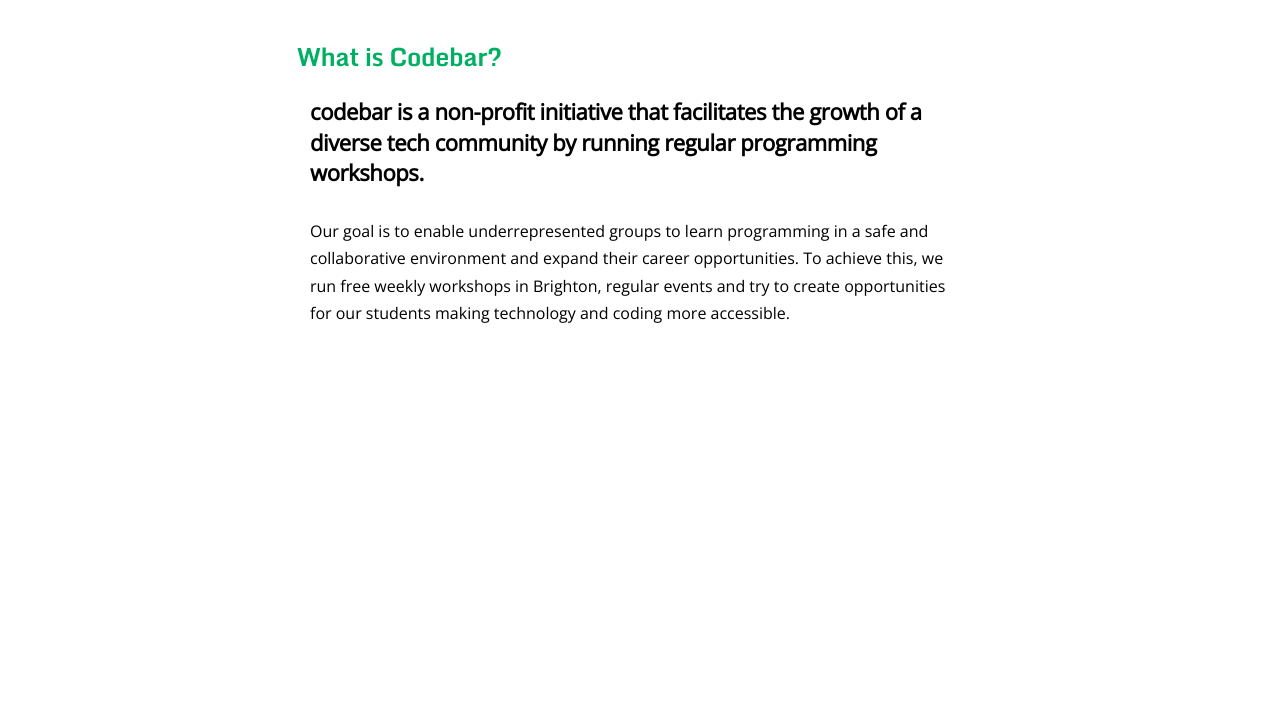
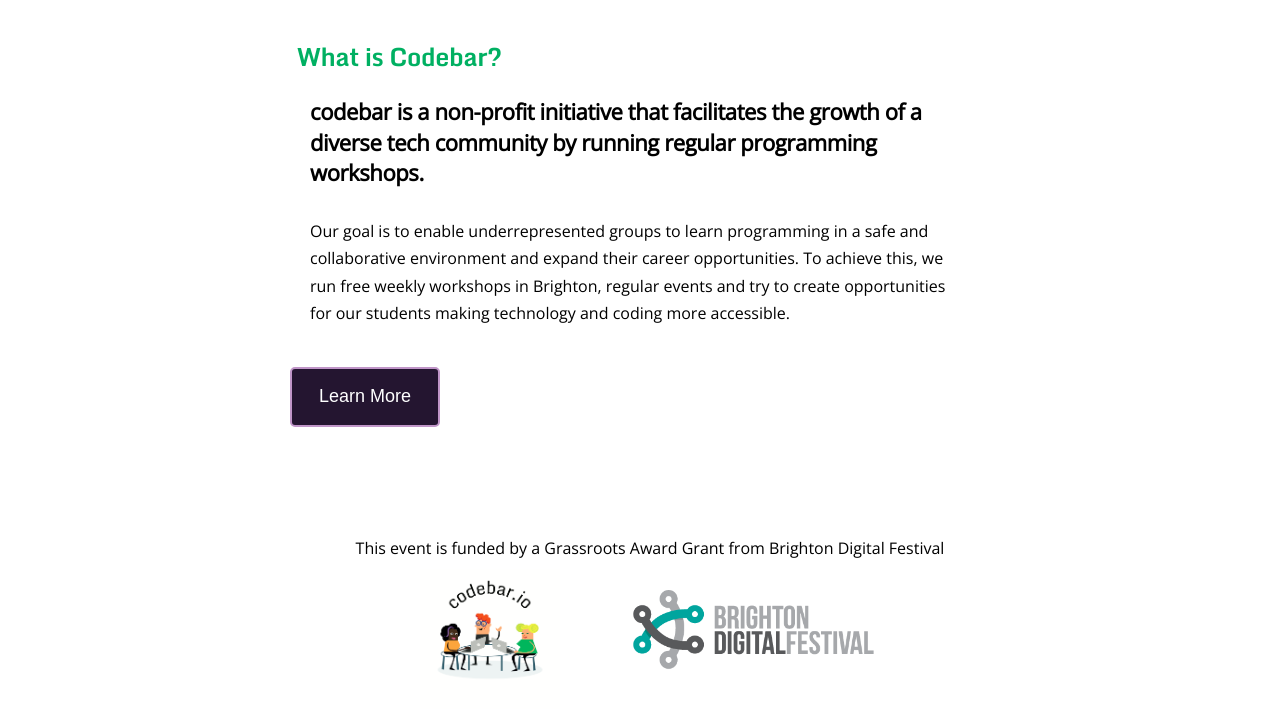
Before and after one commit to codebar/code-brighton, a website: page public/home/index.html in a window 1280 px wide. Shown: the part 1416-2125 px from the top of the page. Before the commit the page ends 1954 px from the top, so only its background shows below. Drawn offline with nearby package versions, Linux system fonts and the light colour scheme.

Commit message:
advancing footer area

```diff
--- a/public/home/css/style.css
+++ b/public/home/css/style.css
@@ -111,3 +111,41 @@
     left: 0;
     width: 100% !important;
 }
+
+button {
+	width:150px;
+	height:60px;
+	background-color: #241530;
+	color:white;
+	font-size:18px;
+	border-radius:5px;
+	border: 2px solid #C095C8;
+}
+
+button:hover {
+	cursor: pointer;
+}
+
+footer {
+	margin: 50px auto 0px;
+	padding:10px;
+	text-align:center;
+	width:100%;
+}
+
+footer p {
+
+}
+
+footer img {
+	margin:10px 30px;
+}
+
+#codebar-logo {
+	height: 140px;
+    margin-bottom: -25px;
+}
+
+#bdf-logo {
+	height:90px;
+}
--- a/public/home/index.html
+++ b/public/home/index.html
@@ -35,7 +35,13 @@
 			<h1>What is Codebar?</h1>
 				<h3>codebar is a non-profit initiative that facilitates the growth of a diverse tech community by running regular programming workshops.</h3>
 				<p>Our goal is to enable underrepresented groups to learn programming in a safe and collaborative environment and expand their career opportunities. To achieve this, we run free weekly workshops in Brighton, regular events and try to create opportunities for our students making technology and coding more accessible.</p>
+				<a href="http://codebar.io"><button>Learn More</button></a>
 			</div>
 		</div>
+		<footer>
+			<p>This event is funded by a Grassroots Award Grant from Brighton Digital Festival</p>
+			<div>
+				<a href="http://codebar.io"><img src="img/codebar.png" id="codebar-logo" alt="codebar.io logo"/></a>
+				<a href="http://brightondigitalfestival.co.uk/"><img src="img/bdf.png" id="bdf-logo" alt="brighton digital festival logo"/></a>
 	</body>
 </html>
```
